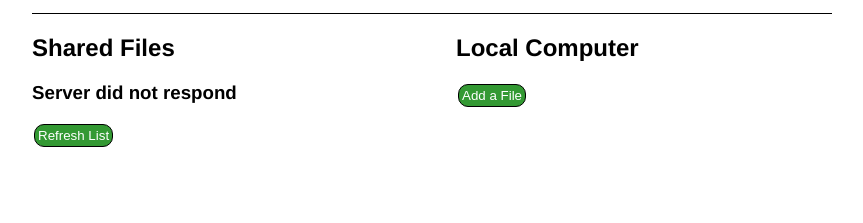
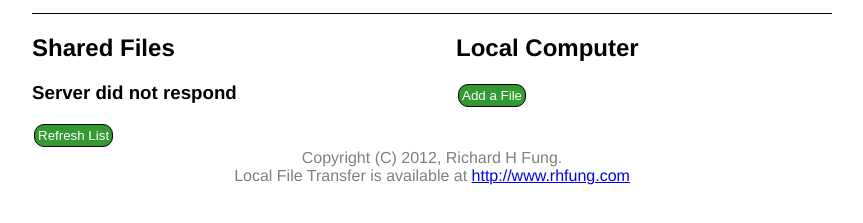
Before and after one commit to rhfung/p2p-dictionary, a plain HTML site: page src/assets/app-index.html in a window 1280 px wide. Shown: the part 101-324 px from the top of the page, without its empty margins (216-1079 px from the left). Drawn offline with Linux system fonts and the light colour scheme; no server answers.

Commit message:
added footer to the web page

```diff
--- a/src/assets/app-index.html
+++ b/src/assets/app-index.html
@@ -45,7 +45,16 @@
   </form>
 </section>
 </section>
+
+<footer>
+Copyright (C) 2012, Richard H Fung.<br />
+Local File Transfer is available at <a href="http://www.rhfung.com">http://www.rhfung.com</a>
+</footer>
+
+
 </div>
+
+
 
 </body>
 </html>
--- a/src/assets/format.css
+++ b/src/assets/format.css
@@ -2,6 +2,14 @@ body
 {
 	width: 100%;
 	font-family: "Franklin Gothic Medium", "Arial Narrow", Arial, sans-serif;
+}
+
+footer
+{
+	width: 800px;
+	float: left;
+	text-align: center;
+	color: gray;
 }
 
 #panel {
```
